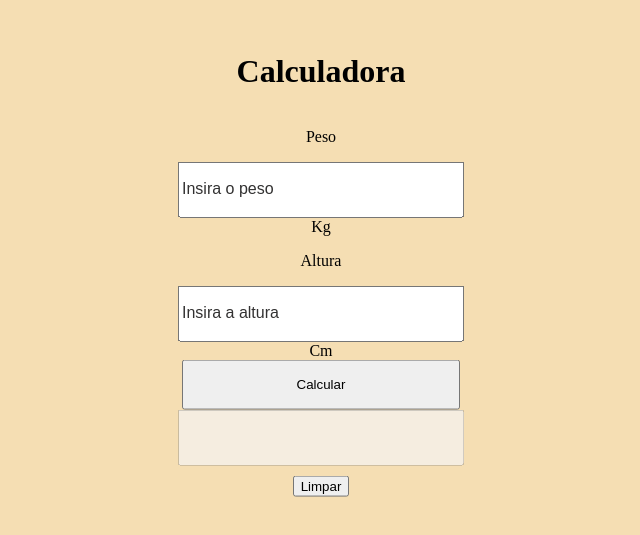
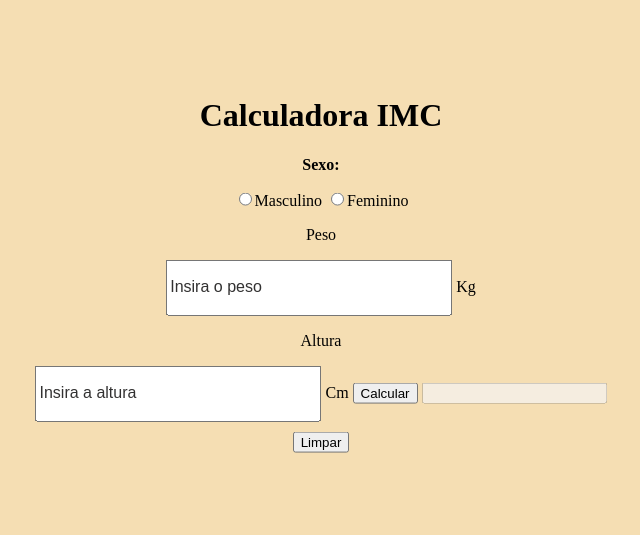
Before and after one commit to Soares007/calculadora-imc-fatec, a plain HTML site: page index.html in a window 1280 px wide. Shown: the part 131-666 px from the top of the page, without its empty margins (319-959 px from the left). Drawn offline with Linux system fonts and the light colour scheme.

Commit message:
Segunda Versão

```diff
--- a/index.html
+++ b/index.html
@@ -10,22 +10,25 @@
 </head>
 
 <body>
+    <header>
         <div class="container">
-        <header>
-            <h1 class="title">Calculadora</h1>
-            <form>
+        <h1 class="title">Calculadora IMC</h1>
+        <p class="text"><b>Sexo:</b></p>
+        <input type="radio" name="sexo" value="M">Masculino</input>
+        <input type="radio" name="sexo" value="F">Feminino</input>
         <p class="text">Peso</p>
-                <input type="number" id="peso" placeholder="Insira o peso"></input>
+        <input class="replybox" type="number" id="peso" placeholder="Insira o peso"></input>
         <span class="medida">Kg</span>
         <p class="text">Altura</p>
-                <input type="number" id="altura" placeholder="Insira a altura"></input>
+        <input class="replybox" type="number" id="altura" placeholder="Insira a altura"></input>
         <span class="medida">Cm</span>
+
         <input id='btn_calcular' class='btnCalcular' type="button" value="Calcular">
-                <input type="text" id="result" disabled>
+        <input type="text" id="result" disabled></input>
         <button type="reset" class="btnReset" value="Limpar">Limpar</button>
         </form>
+        </div>
     </header>
-    </div>
 
     <script type="text/javascript" src="script.js"></script>
 </body>
--- a/style.css
+++ b/style.css
@@ -8,12 +8,14 @@ header{
   color: black;
 }
 
-input {
+.replybox {
   height: 50px;
   width: 278px;
 }
 
 .container {
+
+  border: 5px skyblue;
   margin: auto;
   text-align: center;
   position: absolute;
```
Lines whose indentation alone changed are shown as unchanged.
